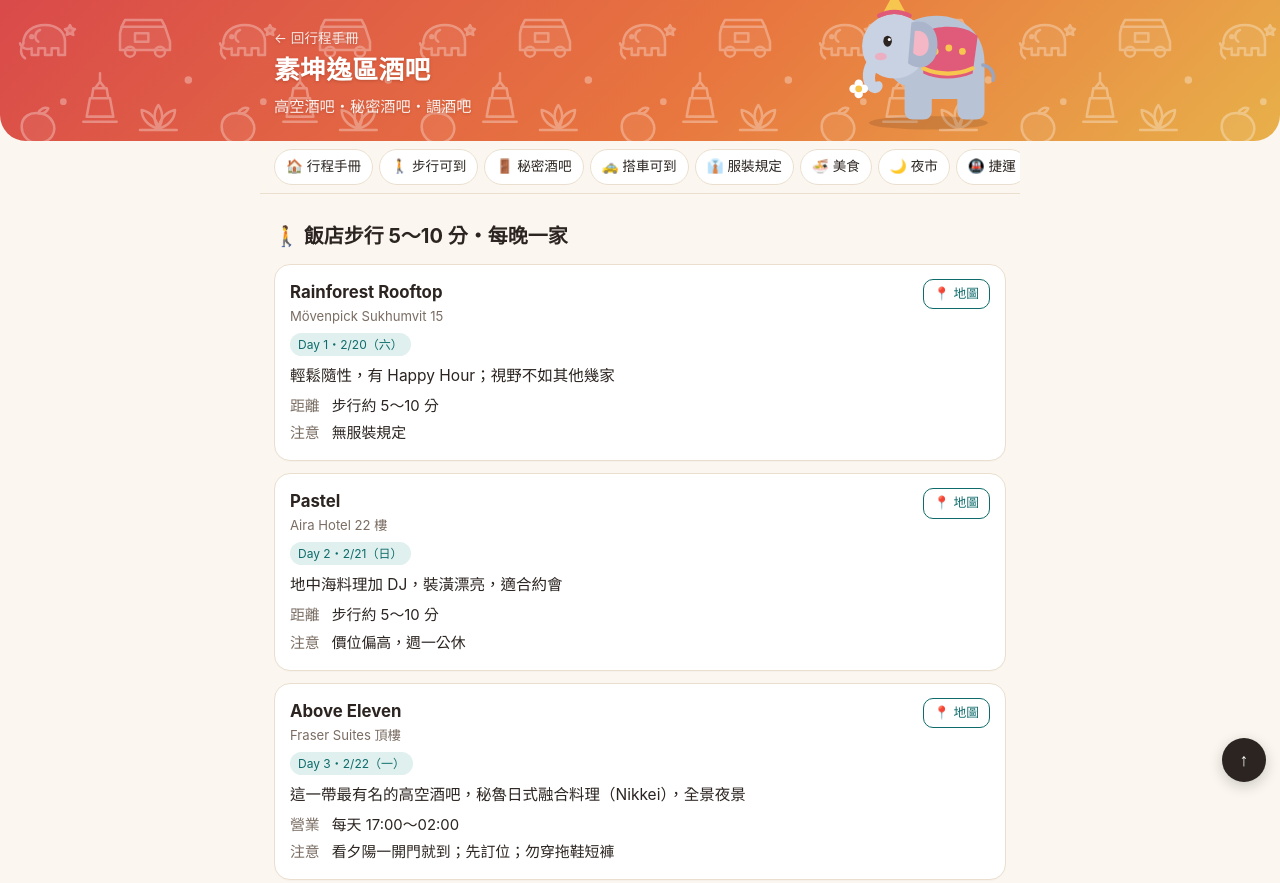
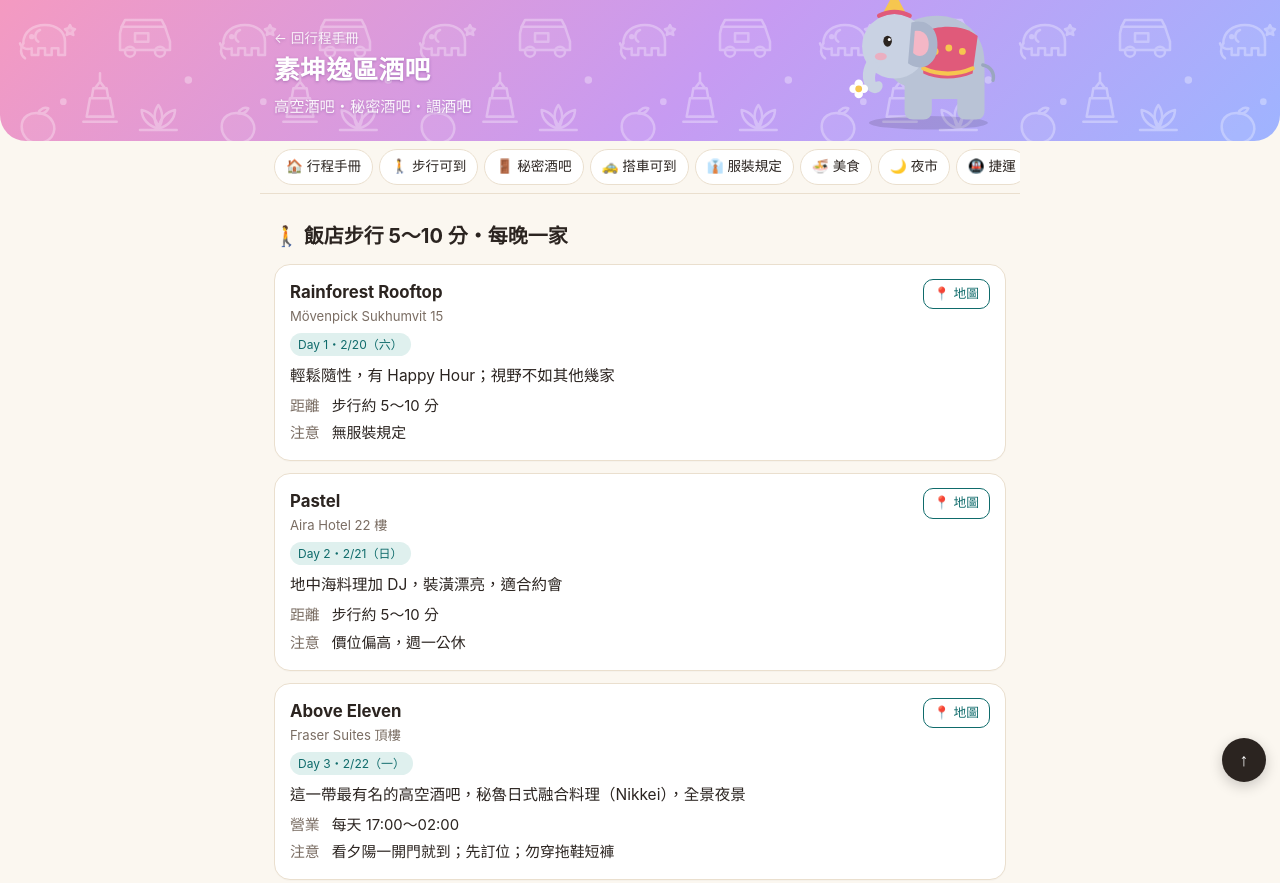
Before and after one commit to yujen317/Bangkok, a plain HTML site: page bars.html in a window 1280 px wide. Shown: the top 883 px of the page. Drawn offline with Linux system fonts and the light colour scheme.

Commit message:
頁首改成粉紫配色
Co-Authored-By: Claude Opus 5.5 <noreply@anthropic.com>
Claude-Session: https://claude.ai/code/session_011FH4NkxTucFPY2bFPkzDEy

```diff
--- a/bars.html
+++ b/bars.html
@@ -17,7 +17,7 @@ html{scroll-behavior:smooth}
 body{margin:0;font-family:-apple-system,BlinkMacSystemFont,"PingFang TC","Noto Sans TC","Microsoft JhengHei",sans-serif;background:var(--bg);color:var(--ink);line-height:1.6;font-size:15.5px;-webkit-text-size-adjust:100%}
 a{color:var(--teal)}
 .wrap{max-width:760px;margin:0 auto;padding:0 14px 80px}
-header.hero{background:url("assets/pattern.svg") 0 0/200px repeat,linear-gradient(135deg,#d94a4a 0%,#e8763f 55%,#e8b04a 100%);color:#fff;padding:28px 18px 22px;border-radius:0 0 26px 26px;position:relative;overflow:hidden;text-shadow:0 1px 3px rgba(120,40,20,.35)}
+header.hero{background:url("assets/pattern.svg") 0 0/200px repeat,linear-gradient(135deg,#f49ac1 0%,#c79bf2 55%,#9fb4ff 100%);color:#fff;padding:28px 18px 22px;border-radius:0 0 26px 26px;position:relative;overflow:hidden;text-shadow:0 1px 3px rgba(80,40,120,.35)}
 header.hero::after{content:"";position:absolute;right:max(8px,calc(50% - 370px));bottom:6px;width:96px;height:86px;background:url("assets/elephant.svg") center/contain no-repeat;pointer-events:none}
 @media(min-width:600px){header.hero::after{width:170px;height:153px;bottom:8px}}
 .hero h1,.hero .sub,.hero .count{position:relative;z-index:1}
```
Also changed, not shown: food.html (+1 -1 lines), index.html (+1 -1 lines), night.html (+1 -1 lines), transit.html (+1 -1 lines).
